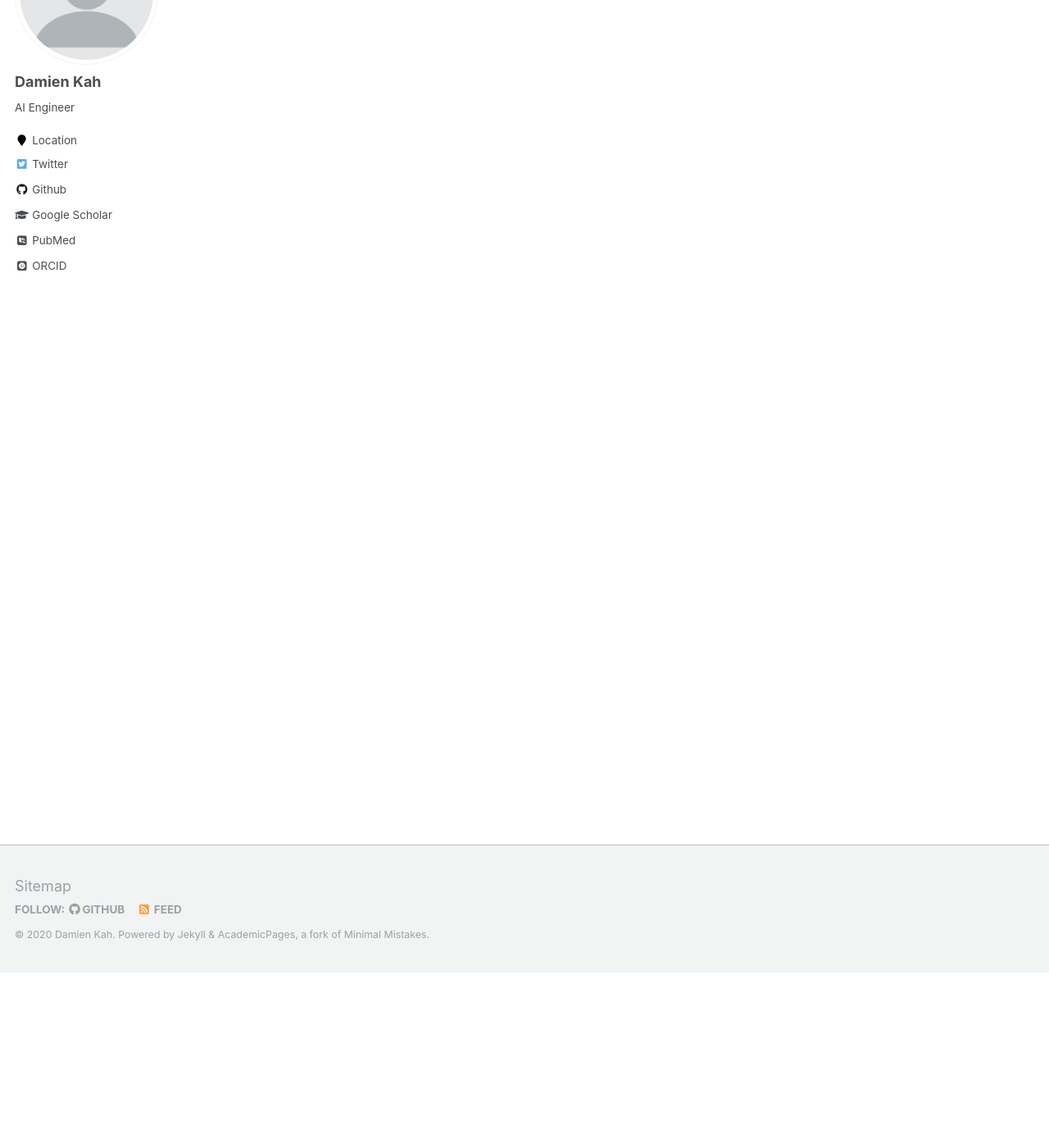
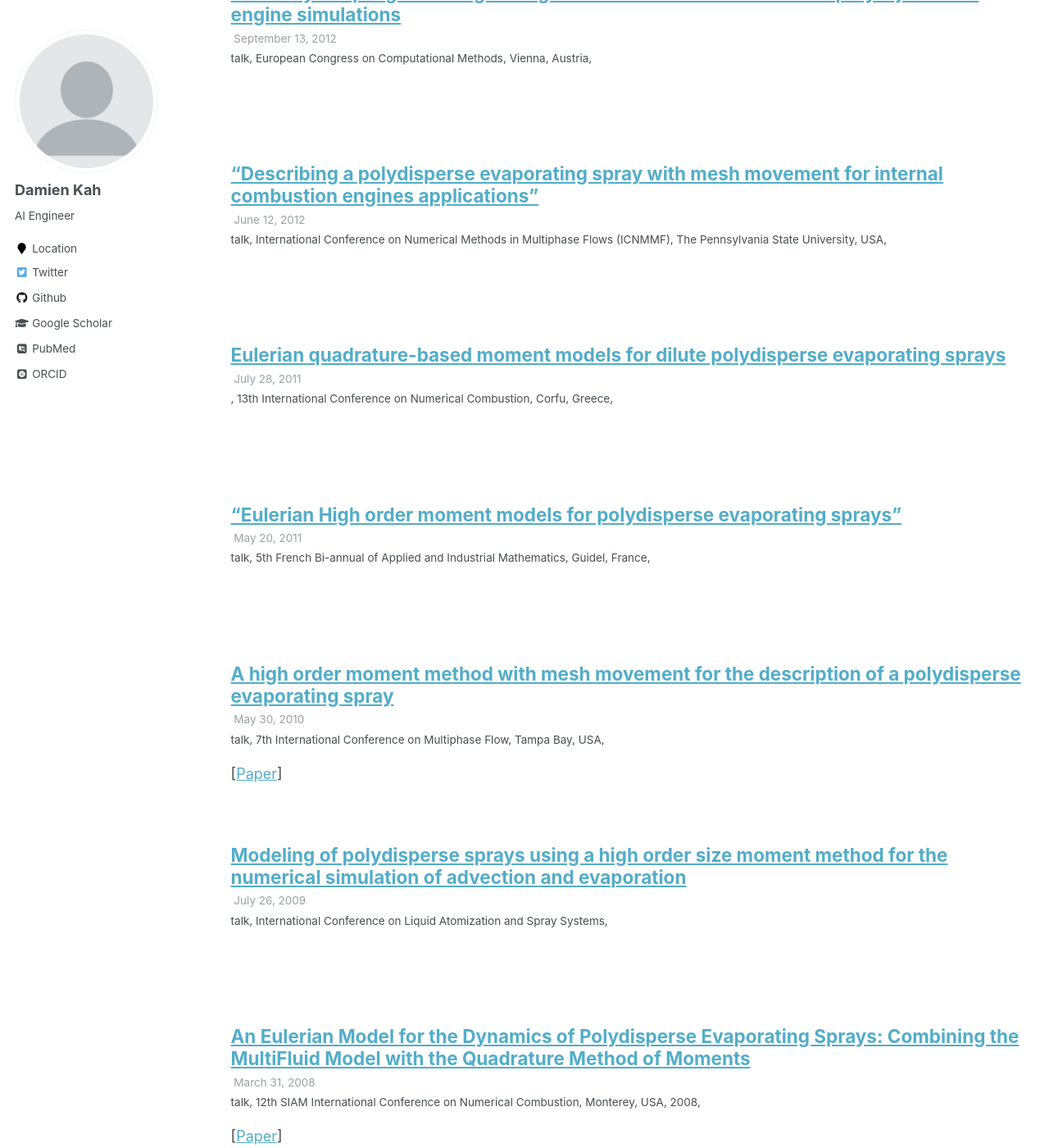
Before and after one commit to dams57k/dams57k.github.io, a Jekyll site: the page built from _pages/talks.html, in a window 1280 px wide and 1400 px high, scrolled down 214 px. Shown: the whole window at 82% size. Built offline with Jekyll 4.4.1, drawn with Linux system fonts in a browser that asks for light colours; some web fonts are replaced; some of the changed text lies outside the part shown.

Commit message:
add talks in tallks section, change page/publi

```diff
--- a/_pages/publications.html
+++ b/_pages/publications.html
@@ -34,7 +34,7 @@ You can also view my publications on my [<a href=https://scholar.google.com/cita
 <br>
 
 
-<h1> Conferences in Computational Fluid Dynamics</h1>
+<!--<h1> Conferences in Computational Fluid Dynamics</h1>
 <hr>
 {% for post in site.publications reversed %}
 {% if post.tag == "conference" %}
@@ -42,7 +42,7 @@ You can also view my publications on my [<a href=https://scholar.google.com/cita
 {% endif %}
 {% endfor %}
 <br>
-
+-->
 
 
 <h1> Proceedings in Computational Fluid Dynamics </h1>
--- /dev/null
+++ b/_talks/2008_SIAM.md
@@ -0,0 +1,14 @@
+---
+title: "An Eulerian Model for the Dynamics of Polydisperse Evaporating Sprays: Combining the MultiFluid Model with the Quadrature Method of Moments"
+collection: publications
+permalink: /publication/2008-SIAM
+author: <b>Damien Kah</b>, Marc Massot, Frédérique Laurent, and Rodney O. Fox
+type: talk
+venue: 12th SIAM International Conference on Numerical Combustion, Monterey, USA, 2008
+date: 2008-03-31
+tag: talk
+---
+
+[[Paper](https://archive.siam.org/meetings/nc08/prgNC08.pdf)]
+<br>
+<br>
--- /dev/null
+++ b/_talks/2009-ICLASS.md
@@ -0,0 +1,13 @@
+---
+title: "Modeling of polydisperse sprays using a high order size moment method for the numerical simulation of advection and evaporation"
+collection: publications
+permalink: /publication/2009-ICLASS
+author: <b>Damien Kah</b>, M. Massot, F. Laurent, S. Jay
+type: talk
+venue: International Conference on Liquid Atomization and Spray Systems
+date: 2009-07-26
+tag: talk
+---
+
+<br>
+<br>
--- /dev/null
+++ b/_talks/2010-ICMF.md
@@ -0,0 +1,14 @@
+---
+title: "A high order moment method with mesh movement for the description of a polydisperse evaporating spray"
+collection: publications
+permalink: /publication/2010-ICMF
+author: <b>Damien Kah</b>, H. Tran, M. Massot, S. Jay, F. Laurent
+type: talk
+venue: 7th International Conference on Multiphase Flow, Tampa Bay, USA
+date: 2010-05-30
+tag: talk
+---
+
+[[Paper](https://ufdc.ufl.edu/UF00102023/00001/36x)]
+<br>
+<br>
--- /dev/null
+++ b/_talks/2011-Guidel.md
@@ -0,0 +1,13 @@
+---
+title: “Eulerian High order moment models for polydisperse evaporating sprays”
+collection: publications
+permalink: /publication/2011-Guidel
+author: <b>Damien Kah</b>, M. Massot, F. Laurent, H. Tran, S. de Chaisemartin, L. Freret
+type: talk
+venue: 5th French Bi-annual of Applied and Industrial Mathematics, Guidel, France
+date: 2011-05-20
+tag: talk
+---
+
+<br>
+<br>
--- /dev/null
+++ b/_talks/2011-ICNC.md
@@ -0,0 +1,13 @@
+---
+title: "Eulerian quadrature-based
+moment models for dilute polydisperse evaporating sprays"
+collection: publications
+permalink: /publication/2011-ICNC
+author: <b>Damien Kah</b>, F. Laurent, L. Freret, M. Massot, S. de Chaisemartin, R.O. Fox, J. Reveillon
+venue: 13th International Conference on Numerical Combustion, Corfu, Greece
+date: 2011-07-28
+tag: talk
+---
+
+<br>
+<br>
--- /dev/null
+++ b/_talks/2012-ECCM.md
@@ -0,0 +1,13 @@
+---
+title: Two-way coupling modeling through Eulerian moment method for spray injection in engine simulations
+collection: publications
+permalink: /publication/2012-ECCM
+author: O. Emre, F. Laurent, S. de Chaisemartin, S. Jay, <b>Damien Kah</b>, M. Massot
+type: talk
+venue:  European Congress on Computational Methods, Vienna, Austria
+date: 2012-09-13
+tag: talk
+---
+
+<br>
+<br>
--- /dev/null
+++ b/_talks/2012-ICNMMF.md
@@ -0,0 +1,13 @@
+---
+title: “Describing a polydisperse evaporating spray with mesh movement for internal combustion engines applications”
+collection: publications
+permalink: /publication/2012-ICNMMF
+author: <b>Damien Kah</b>, M. Massot, F. Laurent, O. Emre, Q. Tran, S. de Chaisemartin, S. Jay
+type: talk
+venue:  International Conference on Numerical Methods in Multiphase Flows (ICNMMF), The Pennsylvania State University, USA
+date: 2012-06-12
+tag: talk
+---
+
+<br>
+<br>
```
Also changed, not shown: _talks/2013-03-01-tutorial-1.md (deleted, +0 -13 lines), _talks/2014-02-01-talk-2.md (deleted, +0 -13 lines), _talks/2014-03-01-talk-3.md (deleted, +0 -11 lines).
